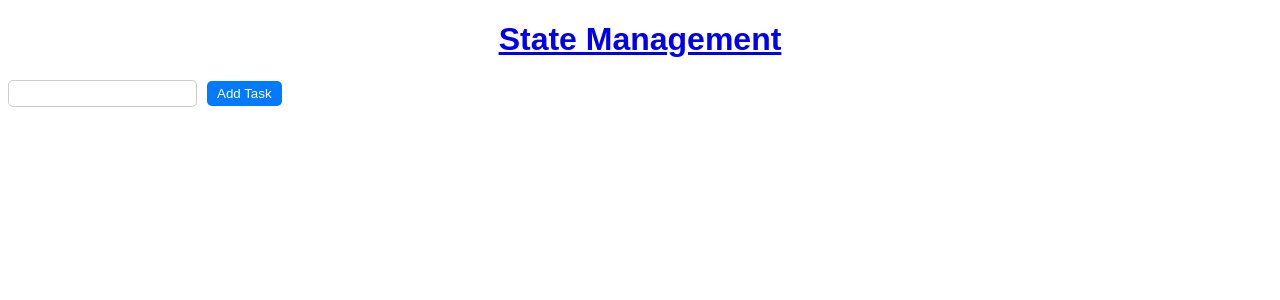
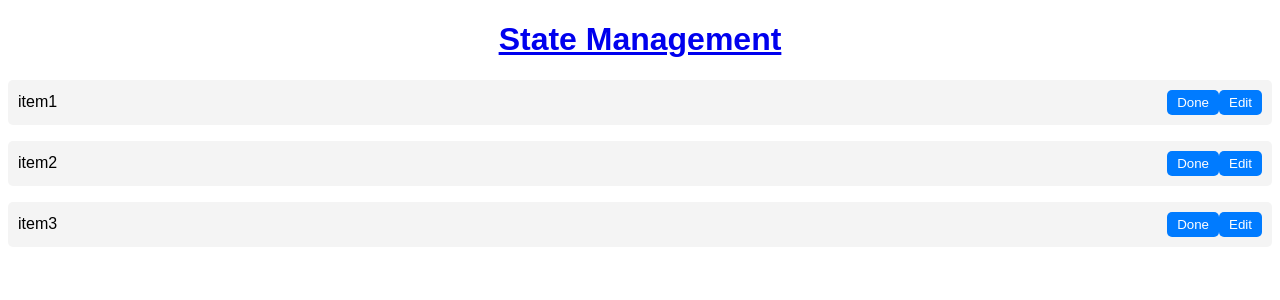
Before and after one commit to 4souravsinha/React-Practice, a React (Vite) app in the folder React Demo Apps/Learning Components/: page /state-management/states5 in a window 1280 px wide. Shown: the top 300 px of the page. Built offline with nearby package versions, Linux system fonts and the light colour scheme.

Commit message:
trying to make algocamp like todo

```diff
--- a/React Demo Apps/Learning Components/src/StateManagement/States5.css
+++ b/React Demo Apps/Learning Components/src/StateManagement/States5.css
@@ -4,7 +4,7 @@ body {
   font-family: Arial, sans-serif;
 }
 
-#todo-list-container {
+ul {
   display: flex;
   align-items: center;
   justify-content: space-between;
@@ -12,14 +12,7 @@ body {
   padding: 10px;
   margin-bottom: 10px;
   border-radius: 5px;
-  /* width: 100%; */
-  /* gap: 200px; */
-}
-
-#todo-list-container li {
   list-style: none;
-  width: 17rem;
-  align-items: center;
 }
 
 button {
@@ -34,10 +27,3 @@ button {
 button:hover {
   background-color: #0056b3;
 }
-
-input[type='text'] {
-  margin-right: 10px;
-  padding: 5px;
-  border-radius: 5px;
-  border: 1px solid #ccc;
-}
--- a/React Demo Apps/Learning Components/src/StateManagement/States5.jsx
+++ b/React Demo Apps/Learning Components/src/StateManagement/States5.jsx
@@ -1,85 +1,73 @@
-//creating a basic todo list with react
 import { useState } from 'react'
 import './States5.css'
 
-
-const DisplayTasks = ({ val, completedTasks, markComplete, markIncomplete , idx }) => {
-
+const EditButton = (props) => {
   return (
-    completedTasks.includes(val) ?
-      <ul id='todo-list-container'>
-        <li>{val}</li>
-        <li>{"🟢"}</li>
-        <li>
-          <button onClick={() => markIncomplete(idx)} >Reset</button>
-        </li>
-        <li>
-          <button>Edit Todo</button>
-        </li>
-      </ul>
-      :
-      <ul id='todo-list-container'>
-        <li>{val}</li>
-        <li>{"🟡"}</li>
-        <li>
-          <button onClick={() => markComplete(idx)} >Done</button>
-        </li>
-        <li>
-          <button>Edit Todo</button>
-        </li>
-      </ul>
+    <button onClick={() => {
+      props.isEditing && props.saveEdit()
+      props.setIsEditing(!props.isEditing)
+    }
+    }>
+      {"Edit"}
+    </button>
   )
 }
 
+const TodoItem = (props) => {
+  const [finished, setFinished] = useState(false);
+  const [isEditing, setIsEditing] = useState(false);
+  const [editBoxVal, setEditBoxVal] = useState('')
+  return (
+    <ul id={props.item.id} >
+      {
+        isEditing ?
+          <input value={editBoxVal} onChange={(e) => {
+            setEditBoxVal(e.target.value);
+          }} />
+          :
+          <li>{props.item.data}</li>
+      }
+      <li>
+        <button onClick={() => setFinished(!finished)} >
+          {finished ? "Redo" : "Done"}
+        </button>
+        <EditButton setIsEditing={setIsEditing} isEditing={isEditing} />
+      </li>
+    </ul>
+  )
+}
+
+const Todo = (props) => {
+
+  const [items, setItems] = useState([
+    { data: 'item1', id: 1 },
+    { data: 'item2', id: 2 },
+    { data: 'item3', id: 3 }
+  ]);
+
+  const saveEdit = (id , newTodo)=>{
+    const newData = items.map((val)=>{
+      if(val.id === id){
+        return {data: newTodo , id: id}
+      }
+      return {data: val.data , id: val.id}
+    })
+    setItems(newData)
+  }
+
+  const todoItems = items.map((item) => {
+    return <TodoItem item={item} key={item.id} />
+  })
+  // console.log(todoItems);
+  return <div>{todoItems}</div>
+}
 
 const States5 = () => {
-  const [tasks, setTasks] = useState([])
-  const [completedTasks, setCompletedTasks] = useState([])
 
-  const [text, setText] = useState('');
-  const handleChange = function (event) {
-    setText(event.target.value)
-  }
-  const addTask = () => {
-    if (tasks.includes(text)) return;
-    setTasks([...tasks, text]);
-  }
-
-  const markComplete = (idx) => {
-    console.log(`Task ${tasks[idx]} completed`)
-    setCompletedTasks([...completedTasks, tasks[idx]])
-  }
-
-  const markIncomplete = (idx) => {
-    let newCompletedTaskList = []
-    for (let i = 0; i < completedTasks.length; i++) {
-      if (completedTasks[i] === tasks[idx]) continue;
-      newCompletedTaskList.push(completedTasks[i])
-    }
-    setCompletedTasks(newCompletedTaskList);
-    console.log(`Task ${tasks[idx]} added to queue again`)
-  }
   return (
-    <>
-      <input type='text' onChange={handleChange} />
-      <button onClick={addTask}>Add Task</button>
-
-      {
-        tasks.map((task, idx) => {
-          return (
-            <DisplayTasks key={idx} val={task} completedTasks={completedTasks} markComplete={markComplete} markIncomplete={markIncomplete} idx={idx} />
-          )
-        })
-      }
-
-    </>
+    <Todo />
+    // <div>Hello</div>
   )
 }
 
 export default States5
-
-/**
- * Requirements
- * a list of tasks
- *
- */
```
